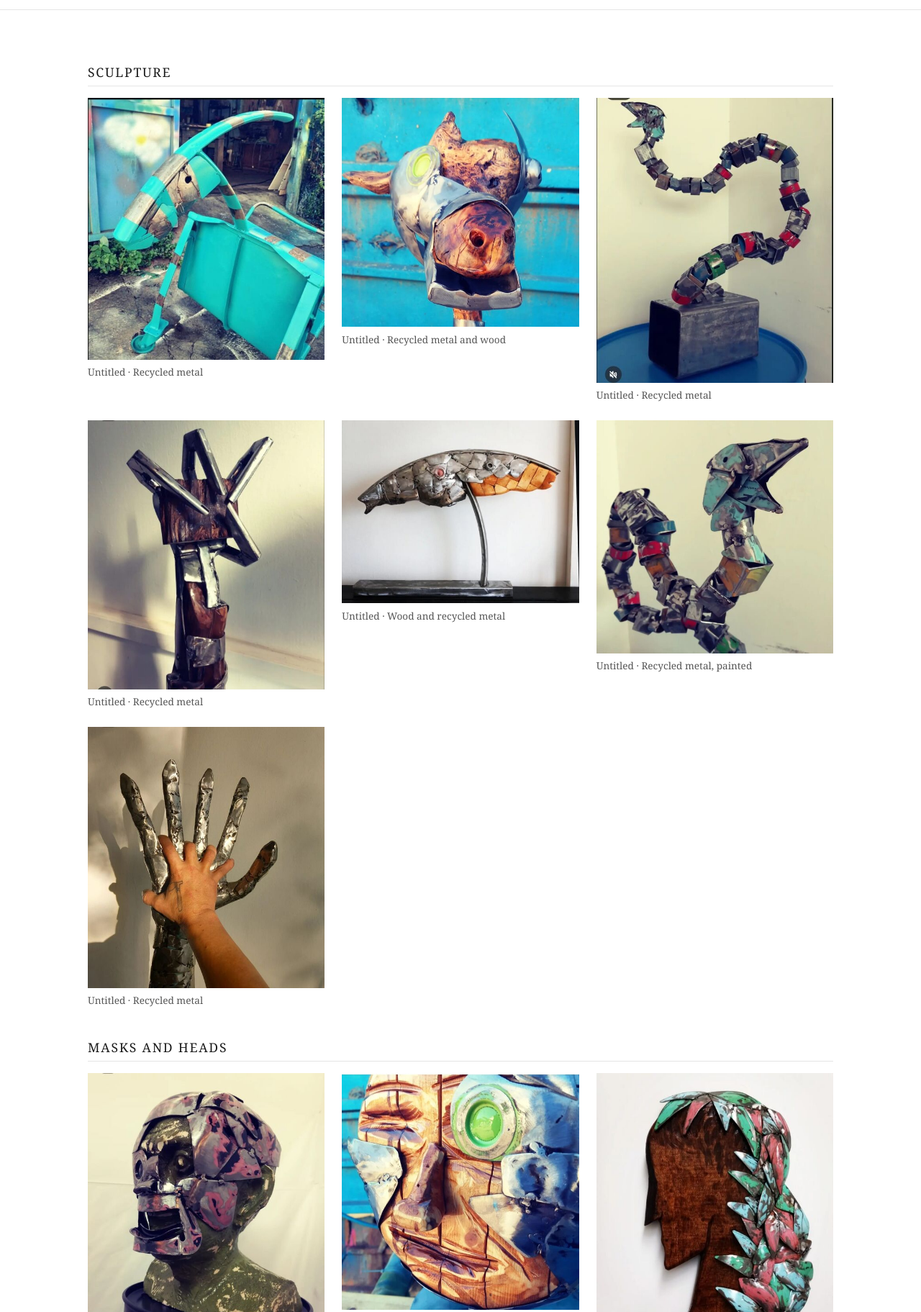
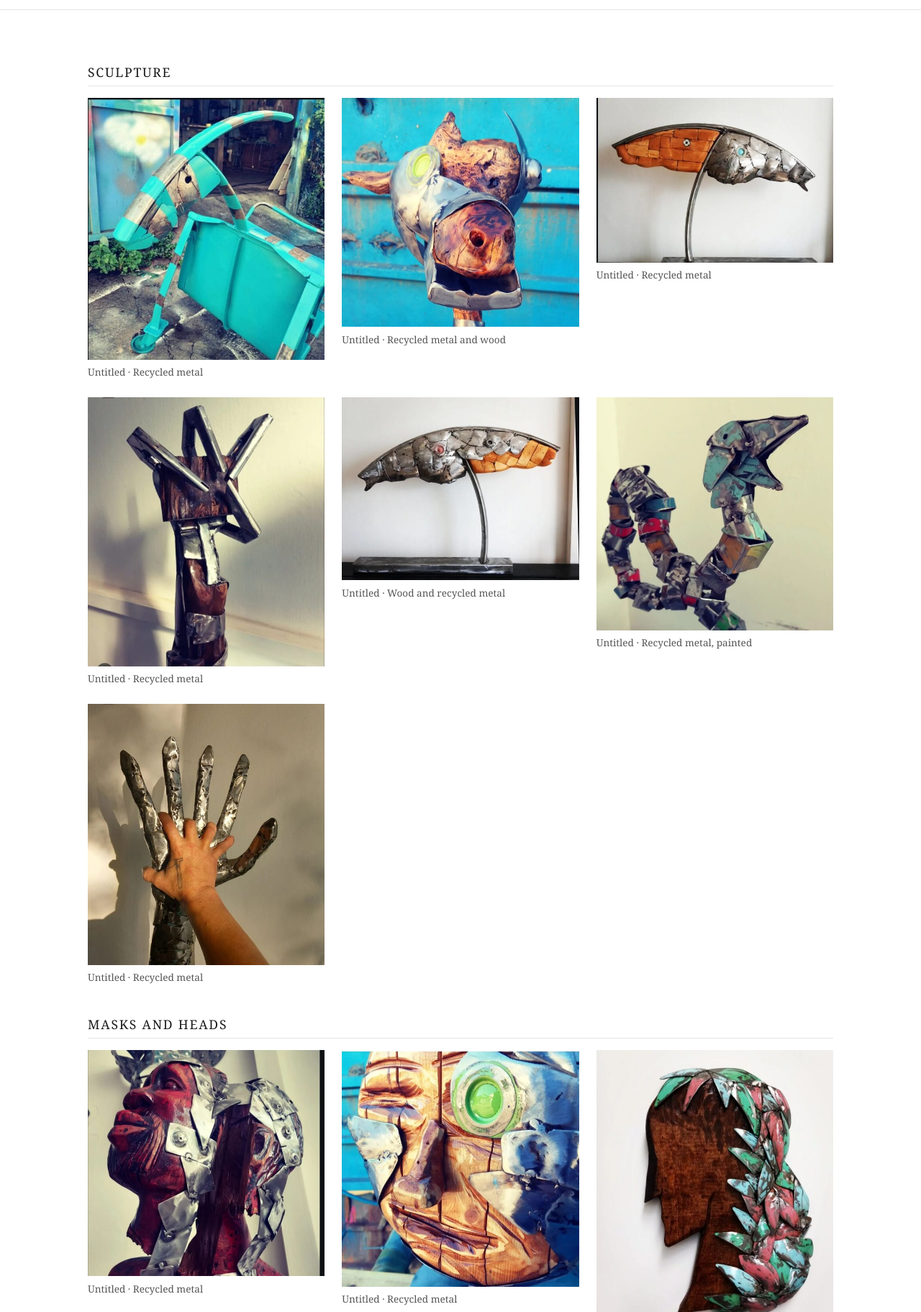
Before and after one commit to Arnonfr/segev, a plain HTML site: page works.html in a window 1280 px wide. Shown: the part 73-1896 px from the top of the page at 72% size. Drawn offline with Linux system fonts and the light colour scheme.

Commit message:
Replace two more images carrying Instagram UI artifacts

```diff
--- a/works.html
+++ b/works.html
@@ -22,7 +22,7 @@
 <div class="grid">
 <figure data-full="assets/works/ant-turquoise.jpg" data-cap="Untitled - Recycled metal"><img src="assets/thumbs/ant-turquoise.jpg" alt="Turquoise ant sculpture" loading="lazy"><figcaption>Untitled &middot; Recycled metal</figcaption></figure>
 <figure data-full="assets/works/boar-head.jpg" data-cap="Untitled - Recycled metal and wood"><img src="assets/thumbs/boar-head.jpg" alt="Boar head sculpture" loading="lazy"><figcaption>Untitled &middot; Recycled metal and wood</figcaption></figure>
-<figure data-full="assets/works/snake.jpg" data-cap="Untitled - Recycled metal"><img src="assets/thumbs/snake.jpg" alt="Snake sculpture" loading="lazy"><figcaption>Untitled &middot; Recycled metal</figcaption></figure>
+<figure data-full="assets/works/fish-wood.jpg" data-cap="Untitled - Recycled metal"><img src="assets/thumbs/fish-wood.jpg" alt="Fish sculpture in wood and metal" loading="lazy"><figcaption>Untitled &middot; Recycled metal</figcaption></figure>
 <figure data-full="assets/works/abstract-metal.jpg" data-cap="Untitled - Recycled metal"><img src="assets/thumbs/abstract-metal.jpg" alt="Tall wrapped figure sculpture" loading="lazy"><figcaption>Untitled &middot; Recycled metal</figcaption></figure>
 <figure data-full="assets/works/bird-driftwood.jpg" data-cap="Untitled - Wood and recycled metal"><img src="assets/thumbs/bird-driftwood.jpg" alt="Bird sculpture in wood and metal" loading="lazy"><figcaption>Untitled &middot; Wood and recycled metal</figcaption></figure>
 <figure data-full="assets/works/abstract-sculpture.jpg" data-cap="Untitled - Recycled metal, painted"><img src="assets/thumbs/abstract-sculpture.jpg" alt="Red figure sculpture" loading="lazy"><figcaption>Untitled &middot; Recycled metal, painted</figcaption></figure>
@@ -30,7 +30,7 @@
 </div>
 <h2 class="series">Masks and Heads</h2>
 <div class="grid">
-<figure data-full="assets/works/skull-head.jpg" data-cap="Untitled - Recycled metal"><img src="assets/thumbs/skull-head.jpg" alt="Skull head sculpture" loading="lazy"><figcaption>Untitled &middot; Recycled metal</figcaption></figure>
+<figure data-full="assets/works/mask-head.jpg" data-cap="Untitled - Recycled metal"><img src="assets/thumbs/mask-head.jpg" alt="Mask head sculpture" loading="lazy"><figcaption>Untitled &middot; Recycled metal</figcaption></figure>
 <figure data-full="assets/works/split-face.jpg" data-cap="Untitled - Recycled metal"><img src="assets/thumbs/split-face.jpg" alt="Split face sculpture" loading="lazy"><figcaption>Untitled &middot; Recycled metal</figcaption></figure>
 <figure data-full="assets/works/mask-profile.jpg" data-cap="Untitled - Recycled metal and wood"><img src="assets/thumbs/mask-profile.jpg" alt="Mask in profile" loading="lazy"><figcaption>Untitled &middot; Recycled metal and wood</figcaption></figure>
 <figure data-full="assets/works/mask-fish.jpg" data-cap="Untitled - Recycled metal"><img src="assets/thumbs/mask-fish.jpg" alt="Mask with fish relief" loading="lazy"><figcaption>Untitled &middot; Recycled metal</figcaption></figure>
```
Also changed, not shown: index.html (+1 -1 lines), assets/thumbs/fish-wood.jpg (added), assets/thumbs/mask-head.jpg (added), assets/thumbs/skull-head.jpg (deleted), assets/thumbs/snake.jpg (deleted), assets/works/fish-wood.jpg (added), assets/works/mask-head.jpg (added), assets/works/skull-head.jpg (deleted), assets/works/snake.jpg (deleted).
